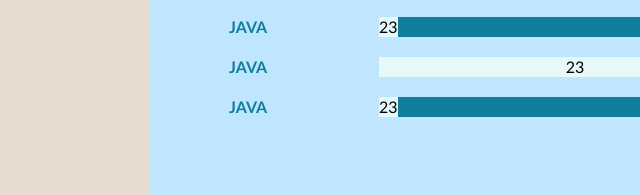
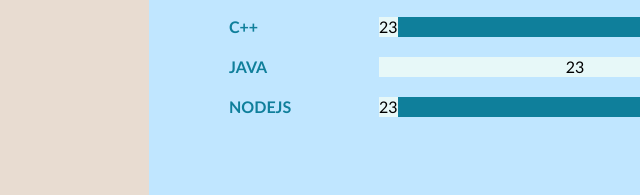
Before and after one commit to vibhmitra/cv, a plain HTML site: page index.html in a window 1280 px wide. Shown: the part 506-701 px from the top of the page, 291-931 px from the left. Drawn offline with Linux system fonts and the light colour scheme.

Commit message:
🤹‍♂️🤹‍♀️

```diff
--- a/index.html
+++ b/index.html
@@ -136,7 +136,7 @@
                 <div class="about skills">
                     <h3 class="prof_skills">Professiona Skills</h3>
                     <div class="box">
-                        <h4>Java</h4>
+                        <h4>C++</h4>
                         <div class="percent">
                             <div width="20%">23</div>
                         </div>
@@ -148,7 +148,7 @@
                         </div>
                     </div>
                     <div class="box">
-                        <h4>Java</h4>
+                        <h4>NodeJS</h4>
                         <div class="percent">
                             <div width="90%">23</div>
                         </div>
```
